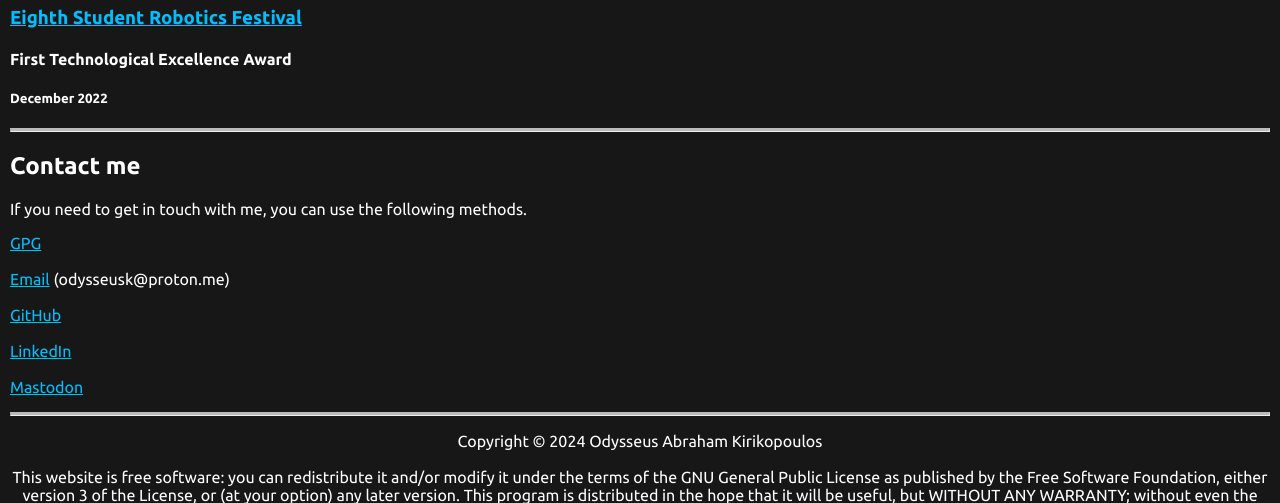
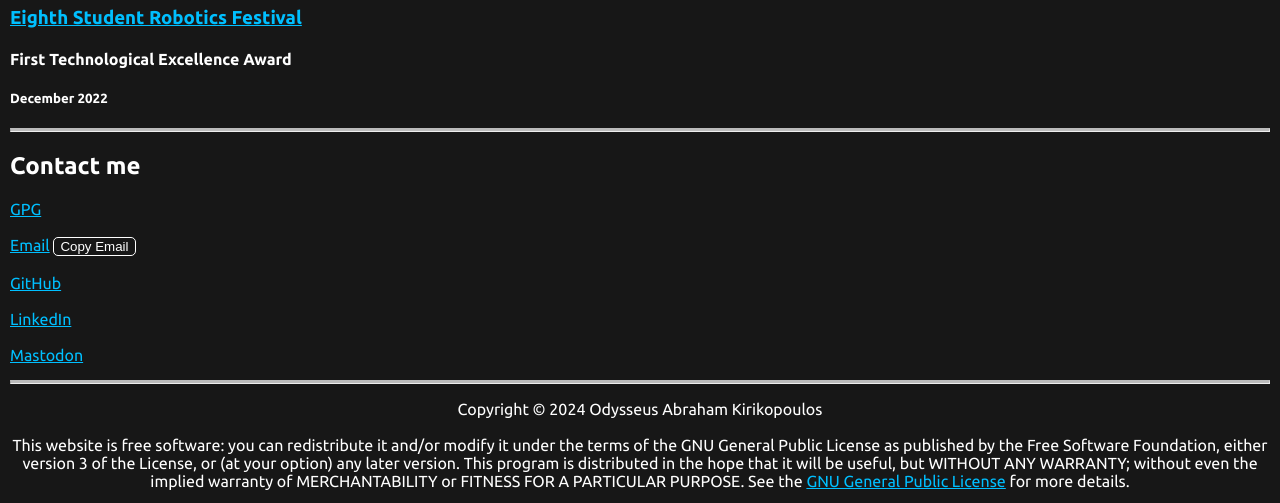
Before and after one commit to odysseuskir/website, a PHP site: page / in a window 1280 px wide. Shown: the part 5092-5595 px from the top of the page. Run offline with PHP 8.4, Linux system fonts and the light colour scheme.

Commit message:
feat: added button to copy email to clipboard

```diff
--- a/index.html
+++ b/index.html
@@ -299,7 +299,7 @@
 
   <hr>
 
-  <h3><a href=" /summer_school.pdf" target="_blank">First Summer School of Informatics and Programming</a></h3>
+  <h3><a href="certificates/summer_school.pdf" target="_blank">First Summer School of Informatics and Programming</a></h3>
   <h4>Participant</h4>
   <h5>July 2023</h5>
 
@@ -323,15 +323,28 @@
 <div id="contact-me">
 
   <h2>Contact me</h2>
-
-  <p>If you need to get in touch with me, you can use the following methods.</p>
-
   <p>
     <a href="key.asc">GPG</a>
 
     <br><br>
 
-    <a href="mailto:odysseusk@proton.me" target="_blank">Email</a> (odysseusk@proton.me)
+    <a href="mailto:odysseusk@proton.me" target="_blank">Email</a> <button onclick="copyEmail()">Copy Email</button>
+
+    <script>
+
+      function copyEmail() {
+        const email = 'odysseusk@proton.me';
+        const tempInput = document.createElement('input');
+        tempInput.value = email;
+        document.body.appendChild(tempInput);
+        tempInput.select();
+        tempInput.setSelectionRange(0, 99999);
+        document.execCommand('copy');
+        document.body.removeChild(tempInput);
+        alert("Email copied to clipboard!");
+      }
+
+    </script>
 
     <br><br>
 
--- a/style.css
+++ b/style.css
@@ -34,3 +34,10 @@
 .image-container img {
   margin: 0 5px;
 }
+
+button {
+    background-color: #171717;
+    color: white;
+    border: 1px solid white;
+    border-radius: 5px;
+}
```
